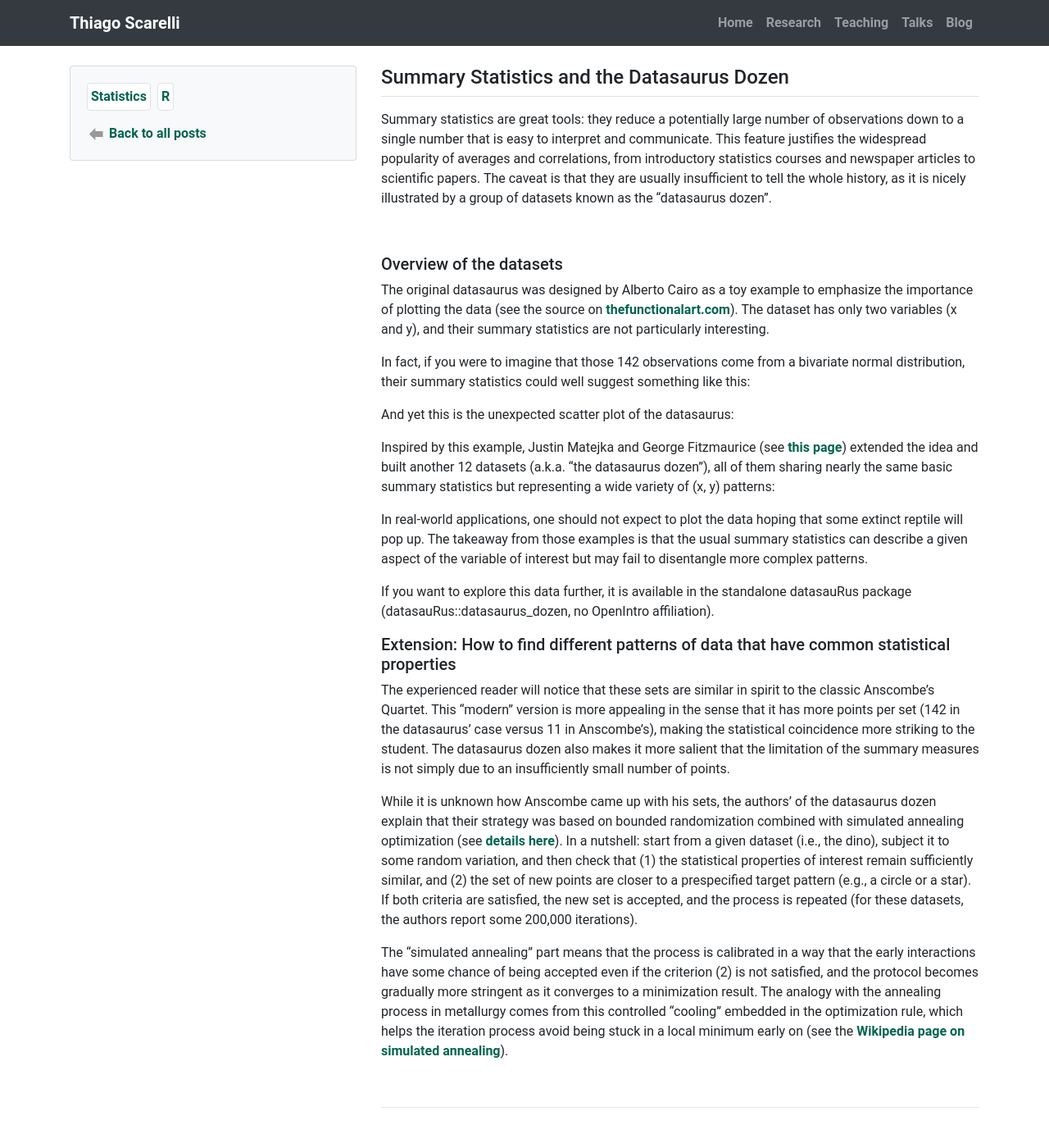
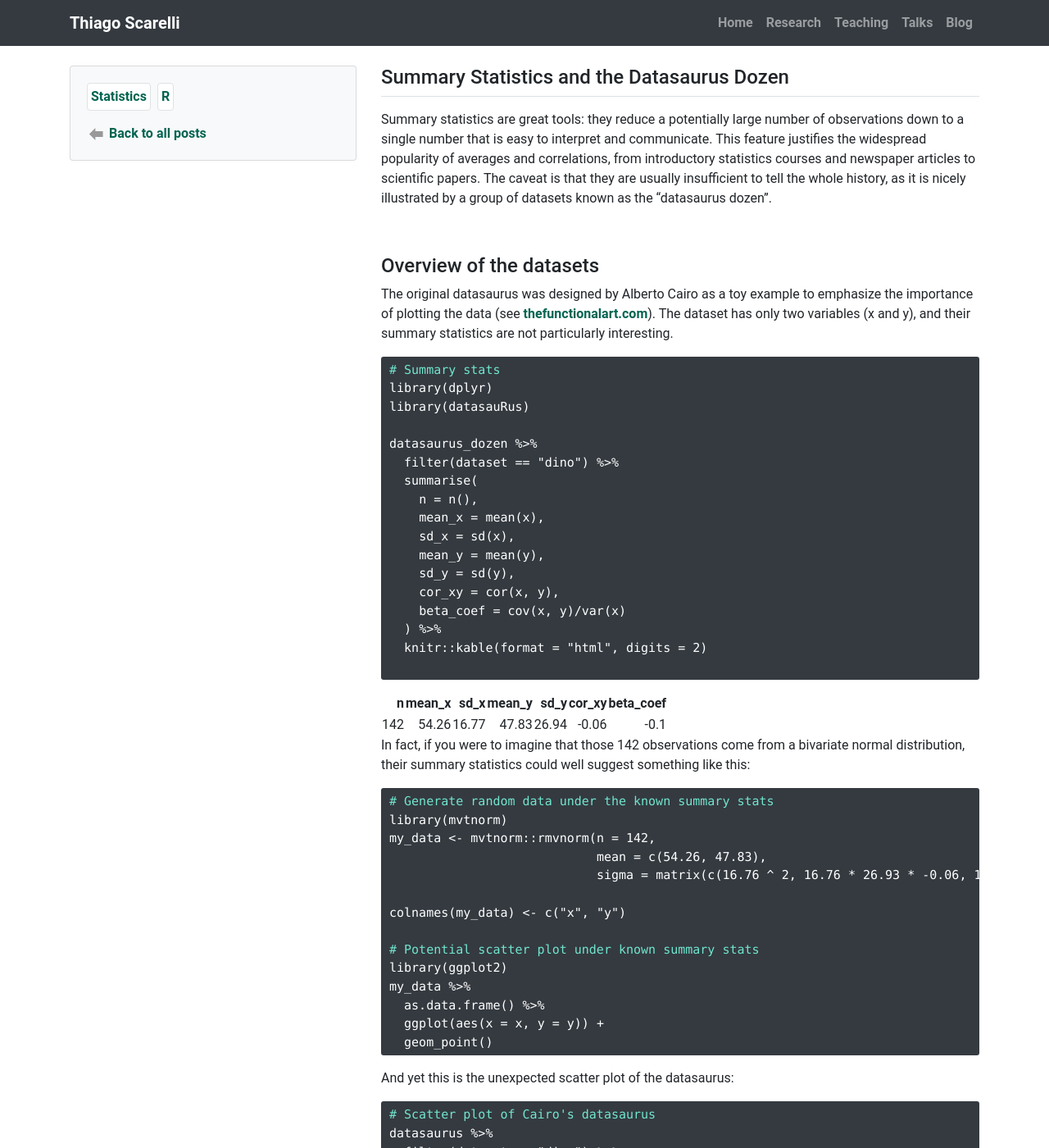
Before and after one commit to thiagoscarelli/thiagoscarelli.github.io, a Jekyll site: the page built from _posts/2020-10-17-Datasaurus-Dozen.md, in a window 1280 px wide and 1400 px high. Shown: the whole window at 82% size. Built offline with Jekyll 4.4.1, drawn with Linux system fonts in a browser that asks for light colours; some of the changed text lies outside the part shown.

Commit message:
Update 2020-10-17-Datasaurus-Dozen.md

````diff
--- a/_posts/2020-10-17-Datasaurus-Dozen.md
+++ b/_posts/2020-10-17-Datasaurus-Dozen.md
@@ -13,27 +13,121 @@
 <!--more-->
 <br>
 
-##### Overview of the datasets
+#### Overview of the datasets
 
-The original datasaurus was designed by Alberto Cairo as a toy example to emphasize the importance of plotting the data (see the source on [thefunctionalart.com](http://www.thefunctionalart.com/2016/08/download-datasaurus-never-trust-summary.html)). The dataset has only two variables (x and y), and their summary statistics are not particularly interesting.
+The original datasaurus was designed by Alberto Cairo as a toy example to emphasize the importance of plotting the data (see [thefunctionalart.com](http://www.thefunctionalart.com/2016/08/download-datasaurus-never-trust-summary.html)). The dataset has only two variables (x and y), and their summary statistics are not particularly interesting.
+
+``` r
+# Summary stats
+library(dplyr)
+library(datasauRus)
+
+datasaurus_dozen %>%
+  filter(dataset == "dino") %>%
+  summarise(
+    n = n(),
+    mean_x = mean(x),
+    sd_x = sd(x),
+    mean_y = mean(y),
+    sd_y = sd(y),
+    cor_xy = cor(x, y),
+    beta_coef = cov(x, y)/var(x)
+  ) %>%
+  knitr::kable(format = "html", digits = 2)
+
+```
+
+<table>
+ <thead>
+  <tr>
+   <th style="text-align:right;"> n </th>
+   <th style="text-align:right;"> mean_x </th>
+   <th style="text-align:right;"> sd_x </th>
+   <th style="text-align:right;"> mean_y </th>
+   <th style="text-align:right;"> sd_y </th>
+   <th style="text-align:right;"> cor_xy </th>
+   <th style="text-align:right;"> beta_coef </th>
+  </tr>
+ </thead>
+<tbody>
+  <tr>
+   <td style="text-align:right;"> 142 </td>
+   <td style="text-align:right;"> 54.26 </td>
+   <td style="text-align:right;"> 16.77 </td>
+   <td style="text-align:right;"> 47.83 </td>
+   <td style="text-align:right;"> 26.94 </td>
+   <td style="text-align:right;"> -0.06 </td>
+   <td style="text-align:right;"> -0.1 </td>
+  </tr>
+</tbody>
+</table>
 
 In fact, if you were to imagine that those 142 observations come from a bivariate normal distribution, their summary statistics could well suggest something like this:
 
+``` r
+# Generate random data under the known summary stats
+library(mvtnorm)
+my_data <- mvtnorm::rmvnorm(n = 142,
+                            mean = c(54.26, 47.83),
+                            sigma = matrix(c(16.76 ^ 2, 16.76 * 26.93 * -0.06, 16.76 * 26.93 * -0.06, 26.93 ^ 2), 2))
+
+colnames(my_data) <- c("x", "y")
+
+# Potential scatter plot under known summary stats
+library(ggplot2)
+my_data %>%
+  as.data.frame() %>%
+  ggplot(aes(x = x, y = y)) +
+  geom_point()
+```
+
 And yet this is the unexpected scatter plot of the datasaurus:
 
-Inspired by this example, Justin Matejka and George Fitzmaurice (see [this page](https://www.autodesk.com/research/publications/same-stats-different-graphs)) extended the idea and built another 12 datasets (a.k.a. "the datasaurus dozen"), all of them sharing nearly the same basic summary statistics but representing a wide variety of (x, y) patterns:
+``` r
+# Scatter plot of Cairo's datasaurus
+datasaurus %>%
+  filter(dataset == "dino") %>%
+  ggplot(aes(x = x, y = y)) +
+  geom_point()
+```
+
+Inspired by this example, Justin Matejka and George Fitzmaurice (see [here](https://www.autodesk.com/research/publications/same-stats-different-graphs)) extended the idea and built another 12 datasets (a.k.a. "the datasaurus dozen"), all of them sharing nearly the same basic summary statistics but representing a wide variety of (x, y) patterns:
+
+``` r
+# Summary statistics for all 13 sets (the original "dino" + 12 variations)
+library(knitr)
+datasaurus %>%
+  group_by(dataset) %>%
+  summarise(
+    n = n(),
+    mean_x = mean(x),
+    sd_x = sd(x),
+    mean_y = mean(y),
+    sd_y = sd(y),
+    cor_xy = cor(x, y),
+    beta_coef = cov(x, y)/var(x)
+  ) %>%
+  knitr::kable(format = "rst", digits = 2)
+
+# Scatter plot of four out of the 13 available sets
+datasaurus %>%
+  filter(dataset %in% c("circle", "h_lines", "star", "slant_up")) %>%
+  ggplot(mapping = aes(x = x, y = y)) +
+  geom_point() +
+  facet_wrap(vars(dataset), nrow = 2)
+```
 
 In real-world applications, one should not expect to plot the data hoping that some extinct reptile will pop up. The takeaway from those examples is that the usual summary statistics can describe a given aspect of the variable of interest but may fail to disentangle more complex patterns.
 
-If you want to explore this data further, it is available in the standalone datasauRus package (datasauRus::datasaurus_dozen, no OpenIntro affiliation).
+If you want to explore this data further, it is available in the standalone datasauRus package (datasauRus::datasaurus_dozen).
 
-##### Extension: How to find different patterns of data that have common statistical properties
+#### Extension: How to find different patterns of data that have common statistical properties
 
 The experienced reader will notice that these sets are similar in spirit to the classic Anscombe's Quartet. This "modern" version is more appealing in the sense that it has more points per set (142 in the datasaurus' case versus 11 in Anscombe's), making the statistical coincidence more striking to the student. The datasaurus dozen also makes it more salient that the limitation of the summary measures is not simply due to an insufficiently small number of points.
 
 While it is unknown how Anscombe came up with his sets, the authors' of the datasaurus dozen explain that their strategy was based on bounded randomization combined with simulated annealing optimization (see [details here](https://damassets.autodesk.net/content/dam/autodesk/research/publications-assets/pdf/same-stats-different-graphs.pdf)). In a nutshell: start from a given dataset (i.e., the dino), subject it to some random variation, and then check that (1) the statistical properties of interest remain sufficiently similar, and (2) the set of new points are closer to a prespecified target pattern (e.g., a circle or a star). If both criteria are satisfied, the new set is accepted, and the process is repeated (for these datasets, the authors report some 200,000 iterations).
 
-The "simulated annealing" part means that the process is calibrated in a way that the early interactions have some chance of being accepted even if the criterion (2) is not satisfied, and the protocol becomes gradually more stringent as it converges to a minimization result. The analogy with the annealing process in metallurgy comes from this controlled "cooling" embedded in the optimization rule, which helps the iteration process avoid being stuck in a local minimum early on (see the [Wikipedia page on simulated annealing](https://en.wikipedia.org/wiki/Simulated_annealing)).
+The "simulated annealing" part means that the process is calibrated in a way that the early interactions have some chance of being accepted even if the criterion (2) is not satisfied, and the protocol becomes gradually more stringent as it converges to a minimization result. The analogy with the annealing process in metallurgy comes from this controlled "cooling" embedded in the optimization rule, which helps the iteration process avoid being stuck in a local minimum early on (see [here](https://en.wikipedia.org/wiki/Simulated_annealing)).
 
 <br>
 <hr>
````
